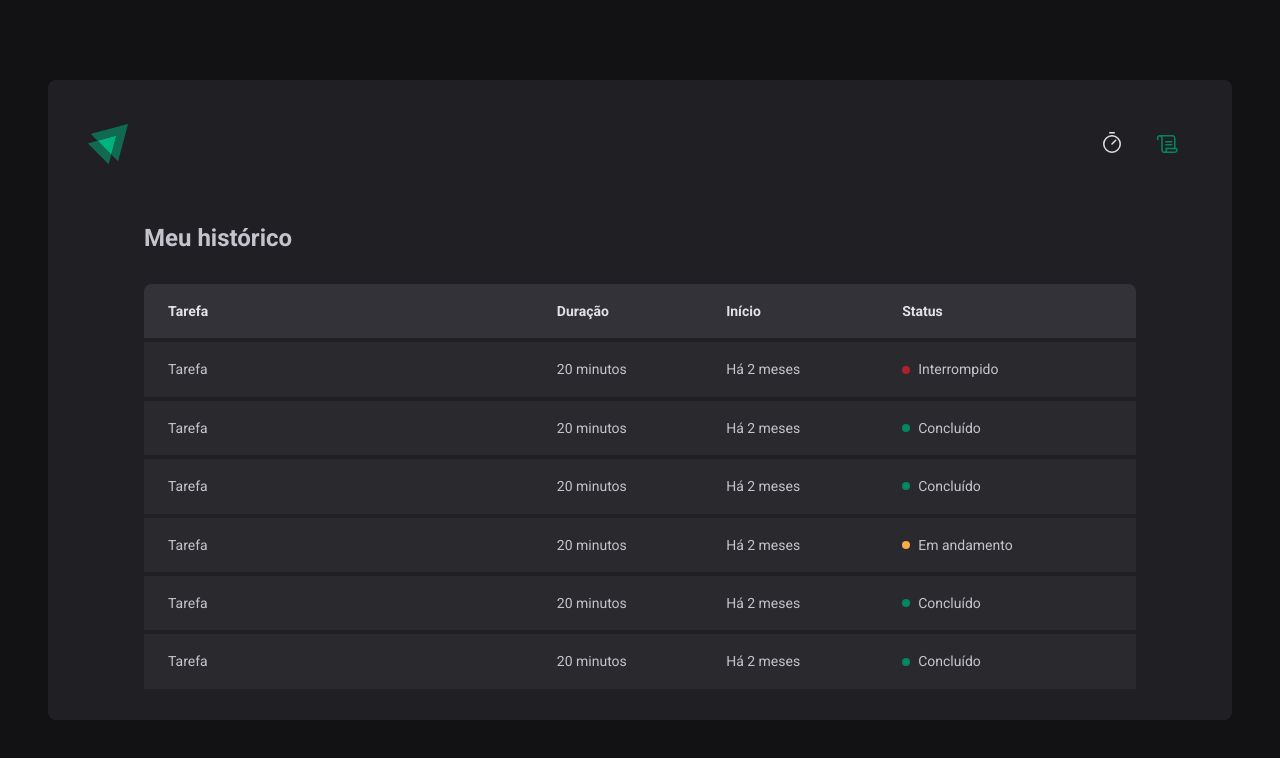
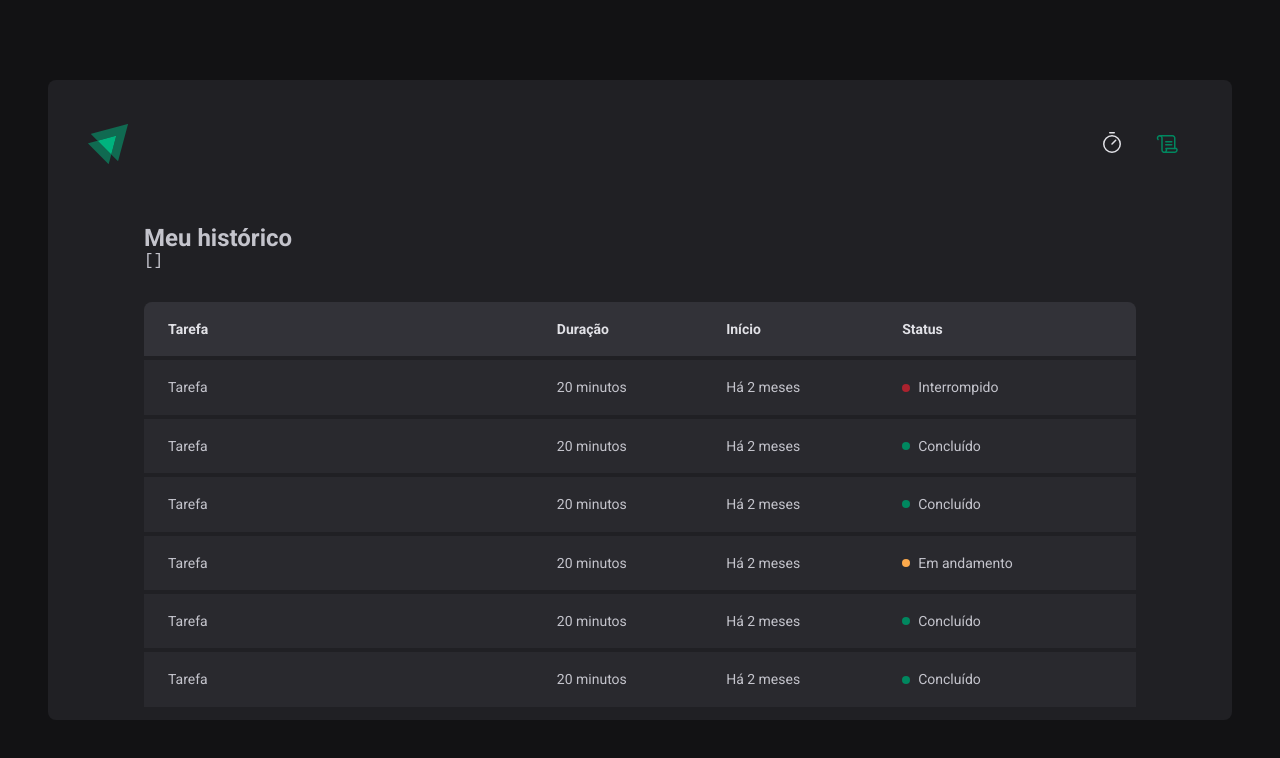
Before and after one commit to joel-luis/ignite-timer, a React (Vite) app: page /history in a window 1280 px wide. Shown: the top 758 px of the page. Built offline with nearby package versions, Linux system fonts and the light colour scheme.

Commit message:
reset form

```diff
--- a/src/contexts/cyclesContext.tsx
+++ b/src/contexts/cyclesContext.tsx
@@ -66,7 +66,6 @@ export function CyclesContextProvider({
     setCycles((state) => [...state, newCycle])
     setActiveCycleId(newCycle.id)
     setAmountSecondsPassed(0)
-    // reset()
   }
 
   function interruptCurrentCycle() {
--- a/src/pages/History/index.tsx
+++ b/src/pages/History/index.tsx
@@ -1,9 +1,13 @@
 import * as S from './styles'
+import { useCycle } from 'contexts/cyclesContext'
 
 export function History() {
+  const { cycles } = useCycle()
+
   return (
     <S.HistoryContainer>
       <h1>Meu histórico</h1>
+      <pre>{JSON.stringify(cycles, null, 2)}</pre>
       <S.HistoryList>
         <table>
           <thead>
--- a/src/pages/Home/index.tsx
+++ b/src/pages/Home/index.tsx
@@ -33,11 +33,16 @@ export function Home() {
 
   const { handleSubmit, watch, reset } = newCycleForm
 
+  function handleCreateNewCycle(data: NewCycleFormData) {
+    createNewCycle(data)
+    reset()
+  }
+
   const isSubmitDisabled = watch('task')
 
   return (
     <S.HomeContainer>
-      <form onSubmit={handleSubmit(createNewCycle)}>
+      <form onSubmit={handleSubmit(handleCreateNewCycle)}>
         <FormProvider {...newCycleForm}>
           <NewCycleForm />
         </FormProvider>
```
